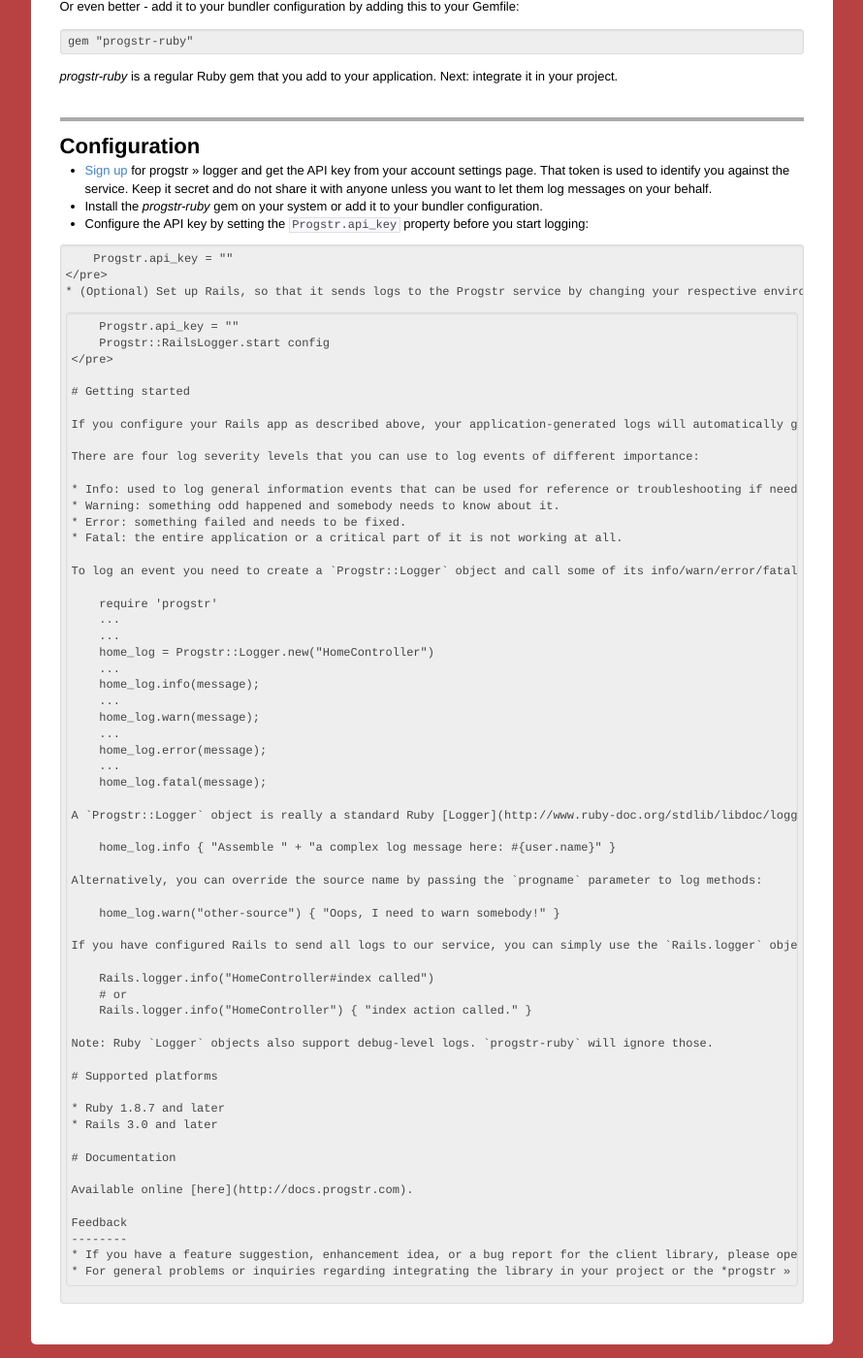
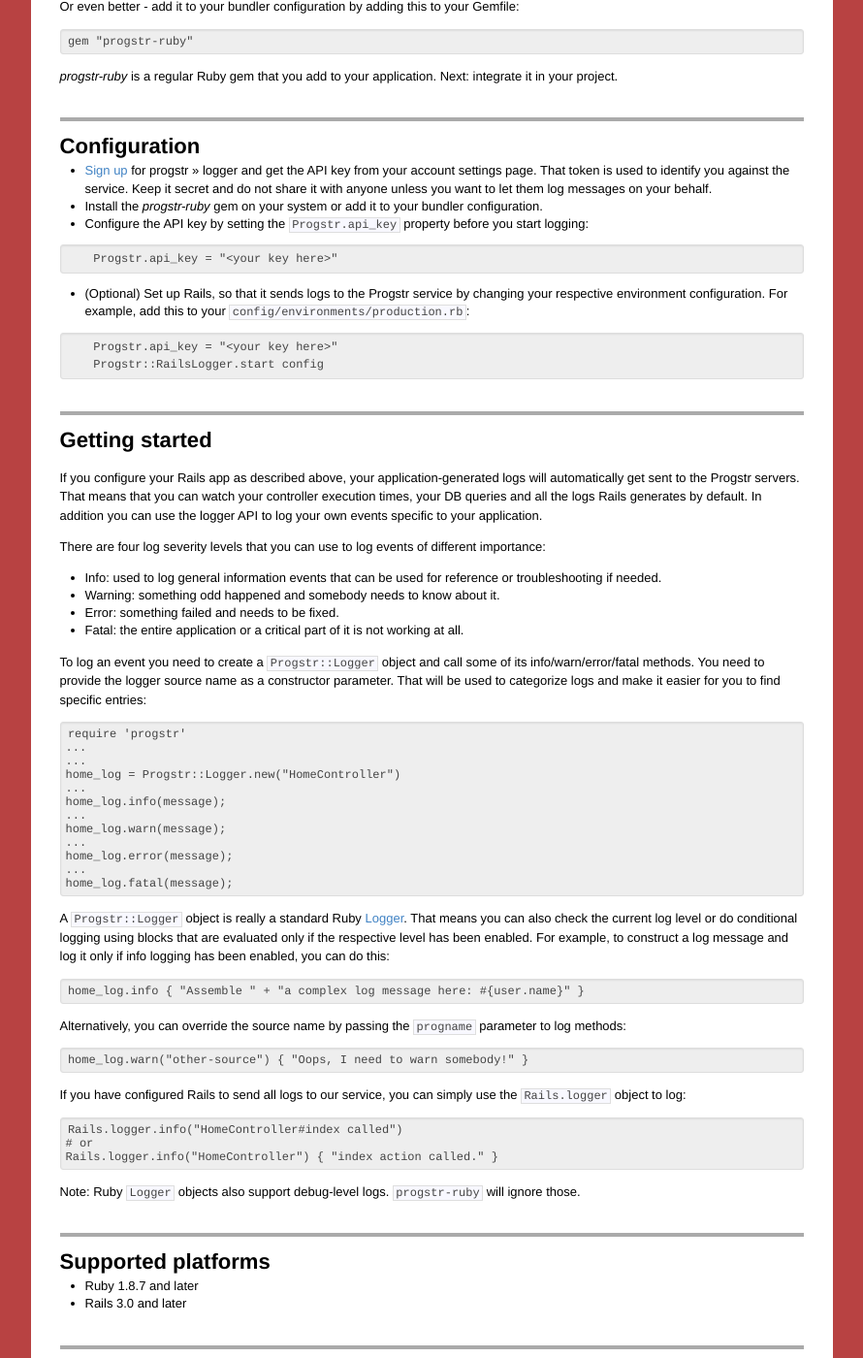
Before and after one commit to progstr/progstr.github.com, a Jekyll site: the page built from _posts/2011-08-29-ruby.md, in a window 1280 px wide and 1400 px high, scrolled down 680 px. Shown: the whole window at 97% size, without its empty margins (195-1085 px from the left). Built offline with Jekyll 4.4.1, drawn with Linux system fonts in a browser that asks for light colours; some of the changed text lies outside the part shown.

Commit message:
Fixed <> markup breakage in sample code.

```diff
--- a/_posts/2011-08-29-ruby.md
+++ b/_posts/2011-08-29-ruby.md
@@ -33,11 +33,11 @@ Or even better - add it to your bundler configuration by adding this to your Gem
 * Install the  *progstr-ruby* gem on your system or add it to your bundler configuration.
 * Configure the API key by setting the `Progstr.api_key` property before you start logging:
 <pre>
-    Progstr.api_key = "<your key here>"
+    Progstr.api_key = "&lt;your key here&gt;"
 </pre>
 * (Optional) Set up Rails, so that it sends logs to the Progstr service by changing your respective environment configuration. For example, add this to your `config/environments/production.rb`:
 <pre>
-    Progstr.api_key = "<your key here>"
+    Progstr.api_key = "&lt;your key here&gt;"
     Progstr::RailsLogger.start config
 </pre>
 
```
